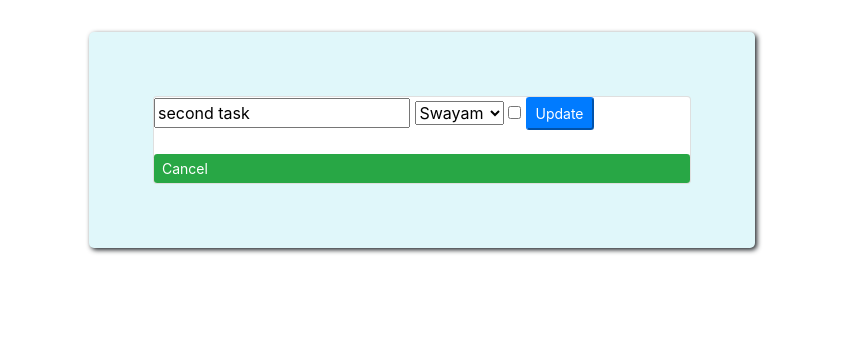
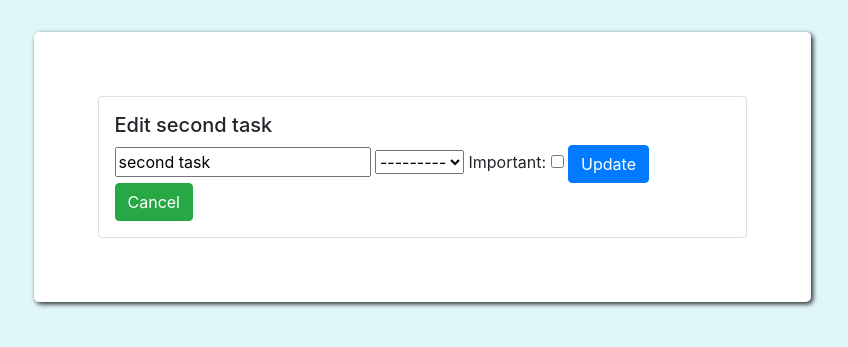
Before and after one commit to jagadeeshmv90/todo-django, a Django app: page /update/5/ in a window 1280 px wide. Shown: the top 347 px of the page, without its empty margins (218-1066 px from the left). Run offline with Django 3.2, Linux system fonts and the light colour scheme; data comes from the database, SQL or seed files in the repository; both versions use the stored data as it was after the commit; some libraries are stand-ins or nearby versions.

Commit message:
final commit

```diff
--- a/task/models.py
+++ b/task/models.py
@@ -4,10 +4,10 @@ from django.db import models
 class Task(models.Model):
     persons = (
 
-        ('Me', 'me'),
-        ('Njan', 'Njan'),
-        ('Swayam', 'Swayam'),
-        ('Than', 'Than')
+        ('user1', 'User1'),
+        ('user2', 'User2'),
+        ('user3', 'User3'),
+        ('user4', 'User4')
     )
     name = models.CharField(max_length=150)
     created = models.DateTimeField(auto_now_add=True)
--- a/task/static/task/css/style.css
+++ b/task/static/task/css/style.css
@@ -2,17 +2,16 @@
     font-size:4em;
     font-weight:700;
     text-transform:uppercase;
+    color:#900C3F;
+
 }
 .app-div{
+    background:#FFF;
     padding: 4rem;
-    max-width:60%;
+    max-width:70%;
     margin: 2rem auto;
     border-radius: 5px;
     box-shadow: 2px 2px 5px;
-    background:#E0F7FA;
-}
-.half-width {
-    width:50%;
 }
 
 .list-item{
@@ -26,3 +25,6 @@
     border-radius:5px;
 
 }
+body{
+    background:#E0F7FA;
+}
--- a/task/templates/task/index.html
+++ b/task/templates/task/index.html
@@ -1,8 +1,7 @@
 {% extends 'task/base.html' %}
 {% block content %}
 <div class="container card app-div">
-    <h3 class="bold-text card-body text-primary">To Do App</h3>
-    <hr class="half-width">
+    <h3 class="bold-text card-body">To Do App</h3>
     <div class="center-div">
         <form method="POST">
             <span>
@@ -19,9 +18,8 @@
             {% csrf_token %}
         </form>
     </div>
-    <br>
 
-    <div class="list-group">
+    <div class="list-group mt-5">
         {% for task in tasks %}
         <li class="list-group-item list-group-item-action">
             {% if task.important %}
--- a/task/templates/task/update.html
+++ b/task/templates/task/update.html
@@ -3,16 +3,16 @@
 <div class="container">
 
     <div class="app-div">
-        <div class="card">
+        <div class="card p-3">
+            <h5>Edit {{ task.name }}</h5>
             <form method="POST">
                 {{ form.name }}
                 {{ form.person }}
-                {{ form.important }}
-                <input type="submit" value="Update" class="btn-sm btn-primary">
+                Important: {{ form.important }}
+                <input type="submit" value="Update" class="btn btn-primary">
+                <a href="{% url 'home' %}" class="btn btn-success">Cancel</a>
                 {% csrf_token %}
             </form>
-            <br>
-            <a href="{% url 'home' %}" class="btn-sm btn-success">Cancel</a>
         </div>
     </div>
 </div>
```
Also changed, not shown: task/templates/task/delete.html (+4 -6 lines), db.sqlite3.
